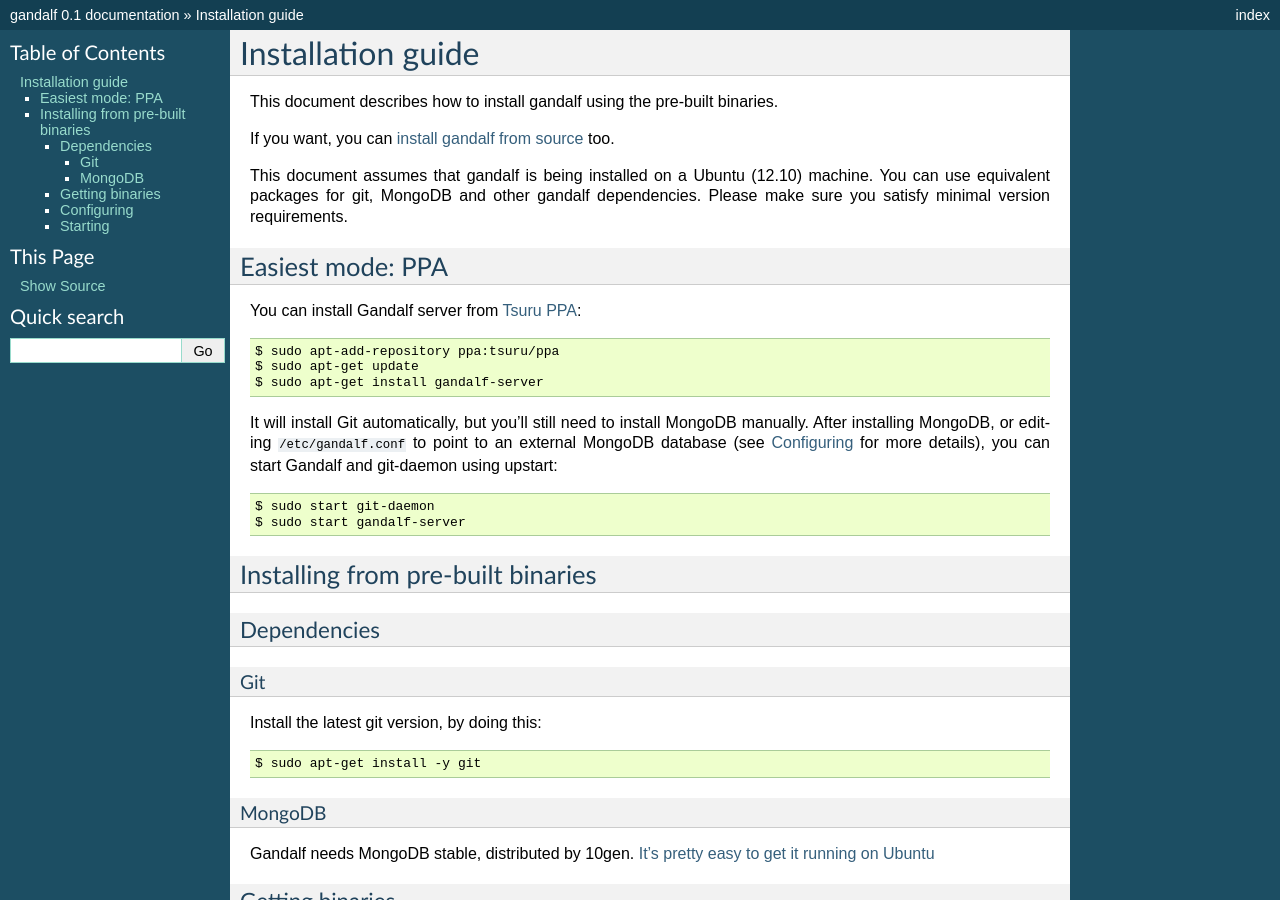
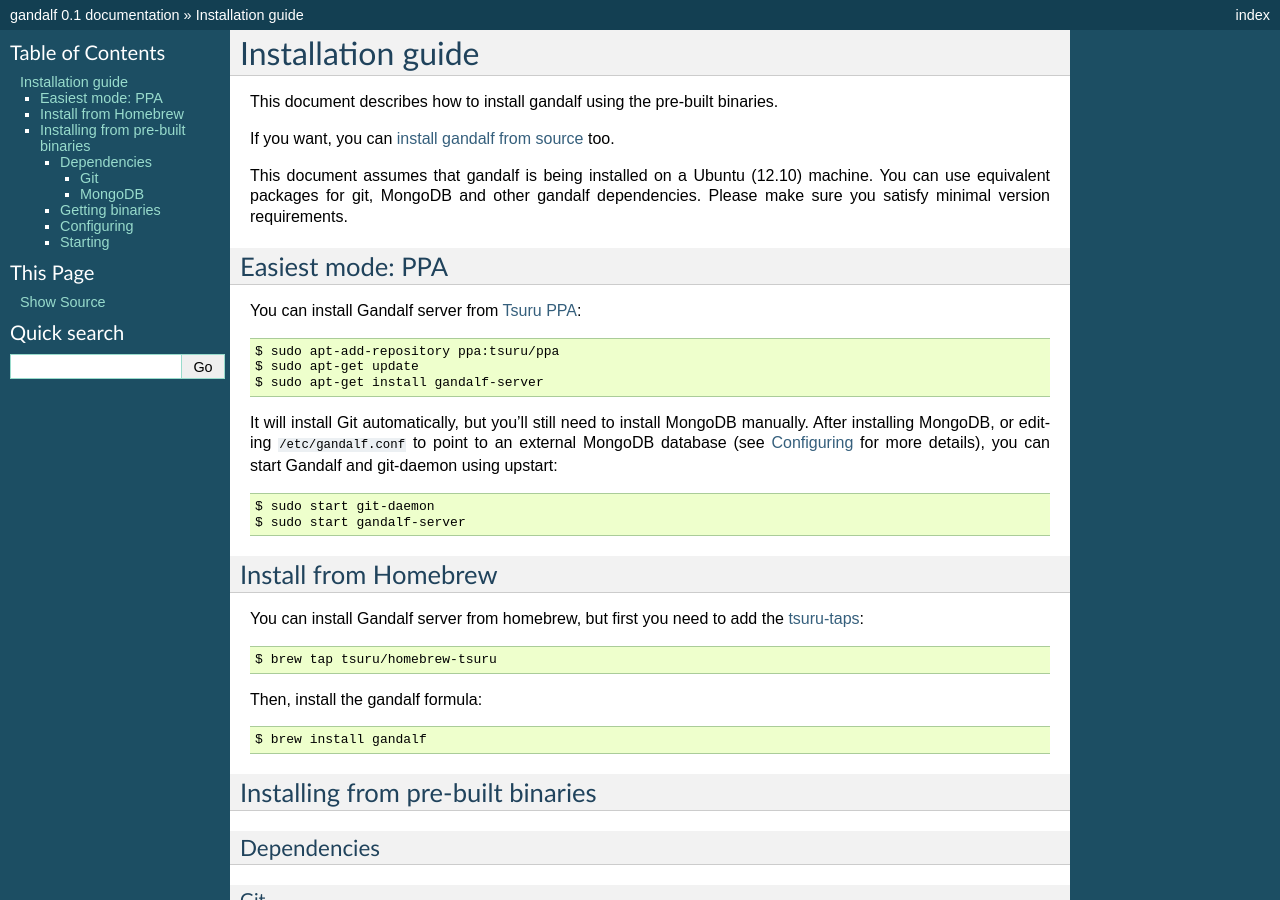
Before and after one commit to tsuru/gandalf, a Sphinx documentation site: the page built from docs/source/install.rst, in a window 1280 px wide and 900 px high. Built offline with Sphinx 7.4.7, drawn with Linux system fonts in a browser that asks for light colours.

Commit message:
Adding install instructions for homebrew

```diff
--- a/docs/source/install.rst
+++ b/docs/source/install.rst
@@ -35,6 +35,26 @@
 
     $ sudo start git-daemon
     $ sudo start gandalf-server
+
+Install from Homebrew
+=====================
+
+You can install Gandalf server from homebrew, but first you need to add the `tsuru-taps
+<https://github.com/tsuru/homebrew-tsuru>`_:
+
+.. highlight:: bash
+
+::
+
+    $ brew tap tsuru/homebrew-tsuru
+
+Then, install the gandalf formula:
+
+.. highlight:: bash
+
+::
+
+    $ brew install gandalf
 
 Installing from pre-built binaries
 ==================================
```
